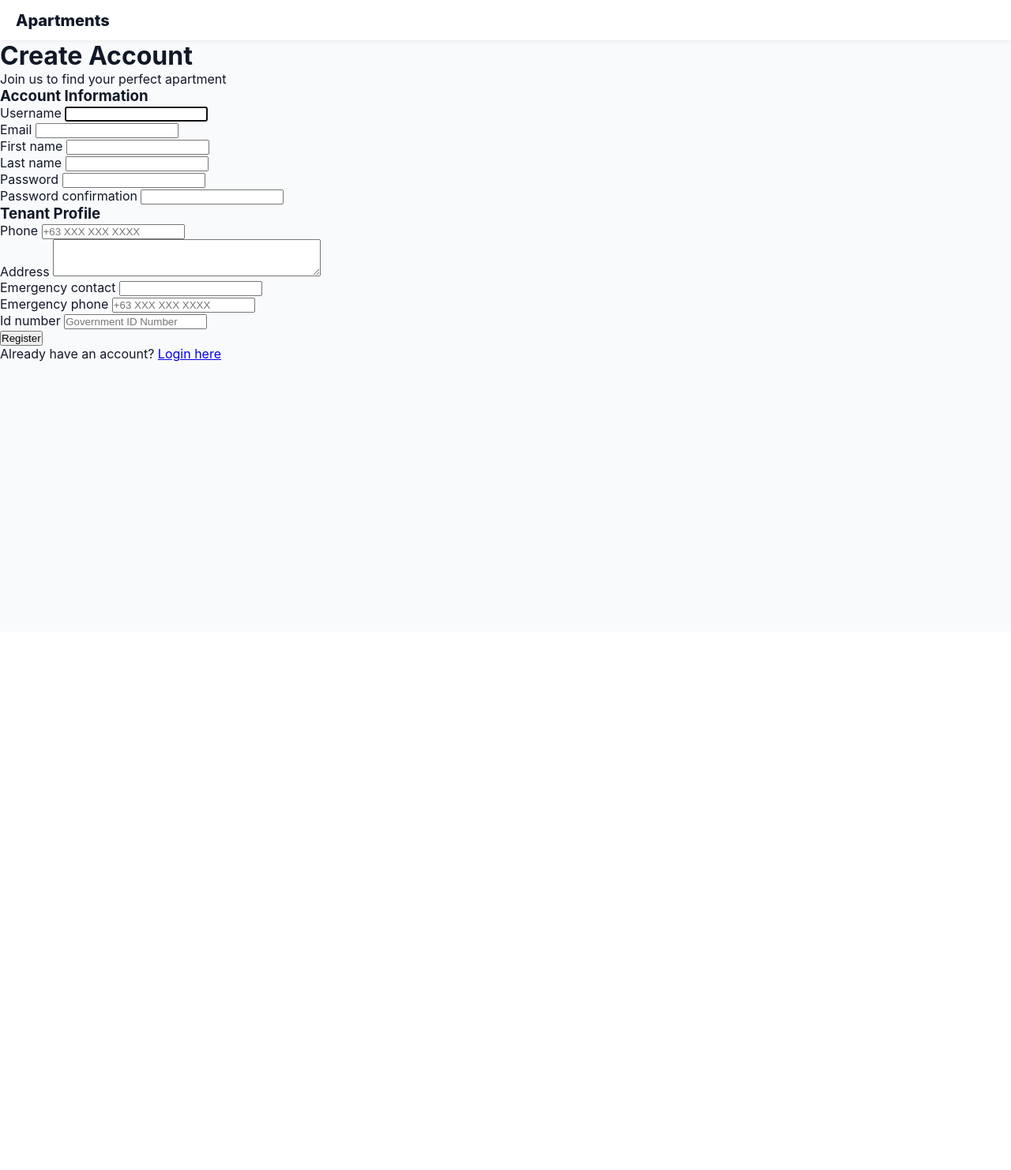
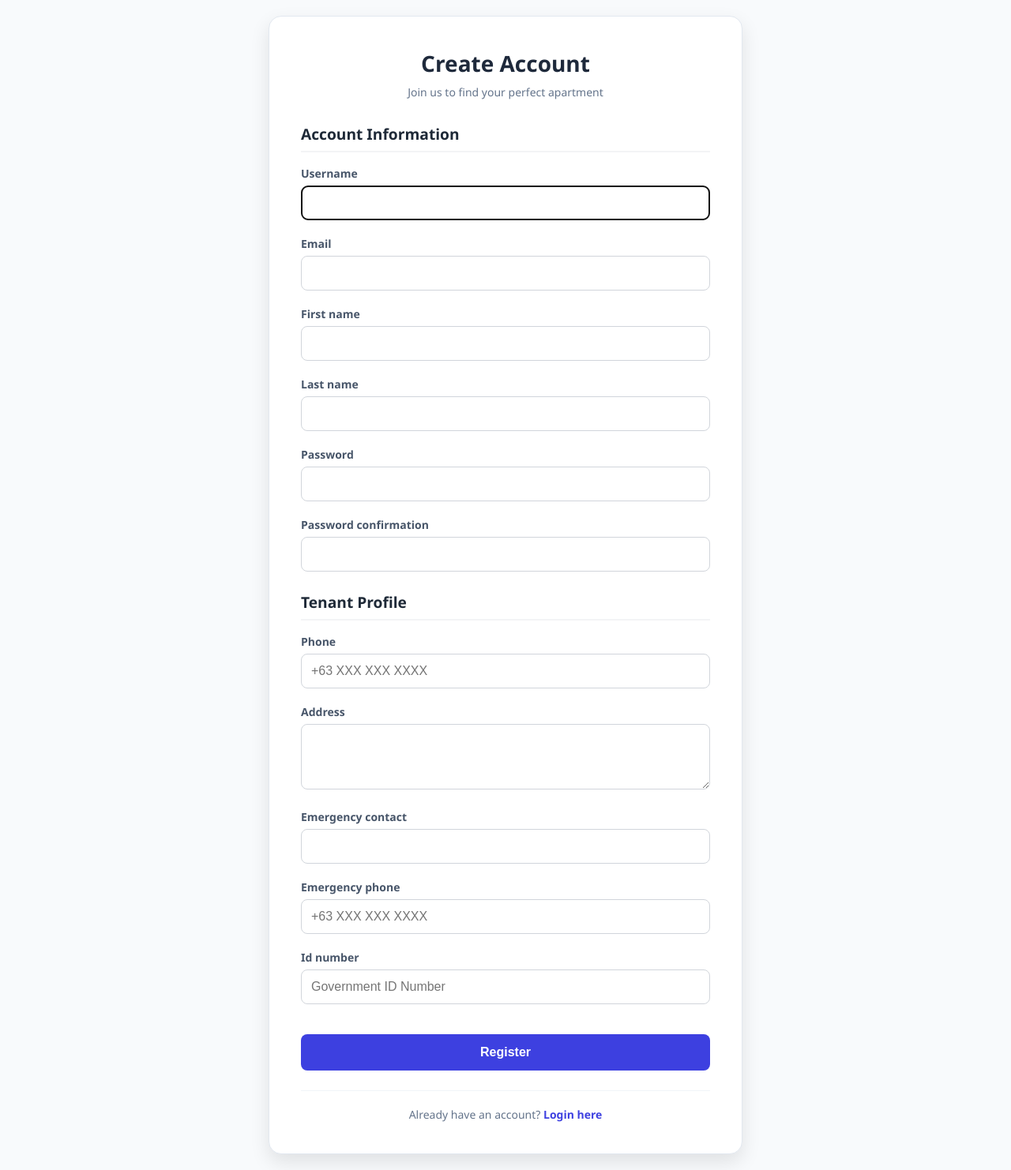
Before and after one commit to ramosjarod04-creator/apartment, a Django app: page /register/ in a window 1280 px wide. Shown: the whole page at 79% size. Before the commit the page ends 458 px from the top, so only its background shows below. Run offline with Django 5.2, Linux system fonts and the light colour scheme.

Commit message:
Update register.html

```diff
--- a/reservations/templates/registration/register.html
+++ b/reservations/templates/registration/register.html
@@ -3,11 +3,58 @@
 {% block title %}Register - Apartment Reservation{% endblock %}
 
 {% block content %}
-<div class="auth-container">
-    <div class="auth-card auth-card-large">
-        <div class="auth-header">
-            <h1>Create Account</h1>
-            <p>Join us to find your perfect apartment</p>
+<style>
+    header, nav, .navbar { display: none !important; }
+
+    /* Responsive fixes for Django's auto-generated fields */
+    .auth-form input, .auth-form select, .auth-form textarea {
+        width: 100%;
+        padding: 12px;
+        margin-top: 5px;
+        border: 1.5px solid #d1d5db;
+        border-radius: 8px;
+        box-sizing: border-box;
+        font-size: 16px; /* Prevents iOS zoom on focus */
+    }
+
+    .auth-form h3 {
+        margin: 25px 0 15px 0;
+        color: #1e2937;
+        font-size: 1.2rem;
+        border-bottom: 2px solid #f3f4f6;
+        padding-bottom: 8px;
+    }
+
+    @media (max-width: 480px) {
+        .auth-card {
+            padding: 25px !important;
+            margin: 10px !important;
+            border-radius: 12px !important;
+        }
+    }
+</style>
+
+<div class="auth-container" style="
+    display: flex;
+    justify-content: center;
+    align-items: center;
+    min-height: 100vh;
+    background-color: #f8fafc;
+    padding: 20px;
+    font-family: 'Segoe UI', Roboto, sans-serif;
+">
+    <div class="auth-card auth-card-large" style="
+        background: white;
+        padding: 40px;
+        border-radius: 16px;
+        box-shadow: 0 10px 25px rgba(0,0,0,0.1);
+        width: 100%;
+        max-width: 600px;
+        border: 1px solid #e2e8f0;
+    ">
+        <div class="auth-header" style="text-align: center; margin-bottom: 30px;">
+            <h1 style="font-size: 28px; color: #1e293b; margin-bottom: 8px;">Create Account</h1>
+            <p style="color: #64748b; font-size: 14px;">Join us to find your perfect apartment</p>
         </div>
 
         <form method="post" class="auth-form">
@@ -15,12 +62,14 @@
 
             <h3>Account Information</h3>
             {% for field in form %}
-            <div class="form-group">
-                <label for="{{ field.id_for_label }}" class="form-label">{{ field.label }}</label>
+            <div class="form-group" style="margin-bottom: 18px;">
+                <label for="{{ field.id_for_label }}" class="form-label" style="font-weight: 600; font-size: 14px; color: #475569;">
+                    {{ field.label }}
+                </label>
                 {{ field }}
                 {% if field.errors %}
                     {% for error in field.errors %}
-                    <span class="form-error">{{ error }}</span>
+                    <span class="form-error" style="color: #ef4444; font-size: 12px; display: block; mt: 4px;">{{ error }}</span>
                     {% endfor %}
                 {% endif %}
             </div>
@@ -28,22 +77,49 @@
 
             <h3>Tenant Profile</h3>
             {% for field in profile_form %}
-            <div class="form-group">
-                <label for="{{ field.id_for_label }}" class="form-label">{{ field.label }}</label>
+            <div class="form-group" style="margin-bottom: 18px;">
+                <label for="{{ field.id_for_label }}" class="form-label" style="font-weight: 600; font-size: 14px; color: #475569;">
+                    {{ field.label }}
+                </label>
                 {{ field }}
                 {% if field.errors %}
                     {% for error in field.errors %}
-                    <span class="form-error">{{ error }}</span>
+                    <span class="form-error" style="color: #ef4444; font-size: 12px; display: block; mt: 4px;">{{ error }}</span>
                     {% endfor %}
                 {% endif %}
             </div>
             {% endfor %}
 
-            <button type="submit" class="btn btn-primary btn-block">Register</button>
+            <button type="submit" class="btn btn-primary btn-block" style="
+                background-color: #3d40e0;
+                color: white;
+                padding: 14px;
+                border: none;
+                border-radius: 8px;
+                font-weight: 600;
+                font-size: 16px;
+                cursor: pointer;
+                width: 100%;
+                margin-top: 20px;
+                transition: background 0.3s;
+            ">
+                Register
+            </button>
         </form>
 
-        <div class="auth-footer">
-            <p>Already have an account? <a href="{% url 'login' %}" class="link">Login here</a></p>
+        <div class="auth-footer" style="
+            margin-top: 25px;
+            padding-top: 20px;
+            border-top: 1px solid #f1f5f9;
+            text-align: center;
+            font-size: 14px;
+            color: #64748b;
+        ">
+            <p>Already have an account?
+                <a href="{% url 'login' %}" class="link" style="color: #3d40e0; text-decoration: none; font-weight: 600;">
+                    Login here
+                </a>
+            </p>
         </div>
     </div>
 </div>
```
